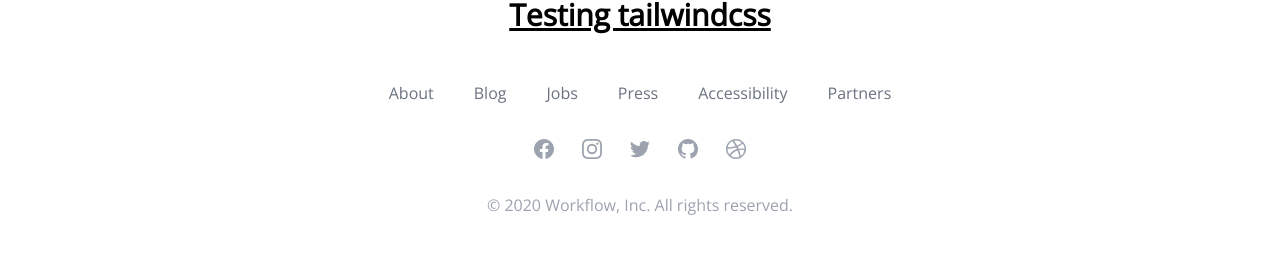
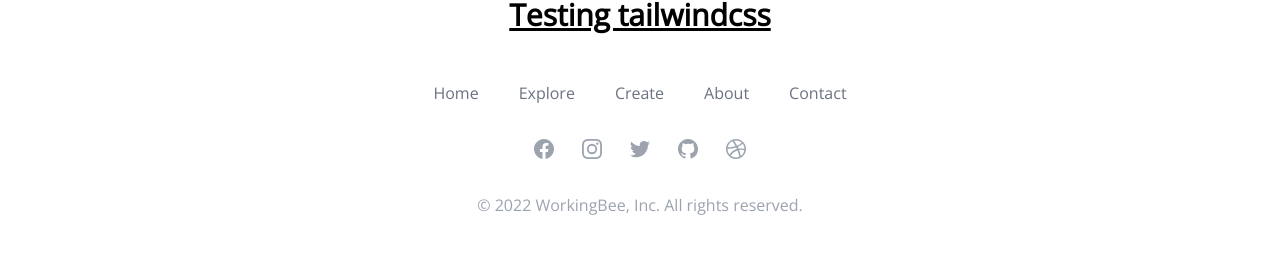
Before and after one commit to simmmmo/p3-workingbee, a Next.js app: page / in a window 1280 px wide. Shown: the part 1841-2094 px from the top of the page. Built offline with nearby package versions, Linux system fonts and the light colour scheme; no server answers; the database is empty.

Commit message:
Update Footer component, add menu

```diff
--- a/components/Footer.js
+++ b/components/Footer.js
@@ -1,12 +1,11 @@
 /* This example requires Tailwind CSS v2.0+ */
 const navigation = {
   main: [
+    { name: 'Home', href: '#' },
+    { name: 'Explore', href: '#' },
+    { name: 'Create', href: '#' },
     { name: 'About', href: '#' },
-    { name: 'Blog', href: '#' },
-    { name: 'Jobs', href: '#' },
-    { name: 'Press', href: '#' },
-    { name: 'Accessibility', href: '#' },
-    { name: 'Partners', href: '#' },
+    { name: 'Contact', href: '#' },
   ],
   social: [
     {
@@ -94,7 +93,7 @@ export default function Footer() {
             </a>
           ))}
         </div>
-        <p className="mt-8 text-center text-base text-gray-400">&copy; 2020 Workflow, Inc. All rights reserved.</p>
+        <p className="mt-8 text-center text-base text-gray-400">&copy; 2022 WorkingBee, Inc. All rights reserved.</p>
       </div>
     </footer>
   )
```
